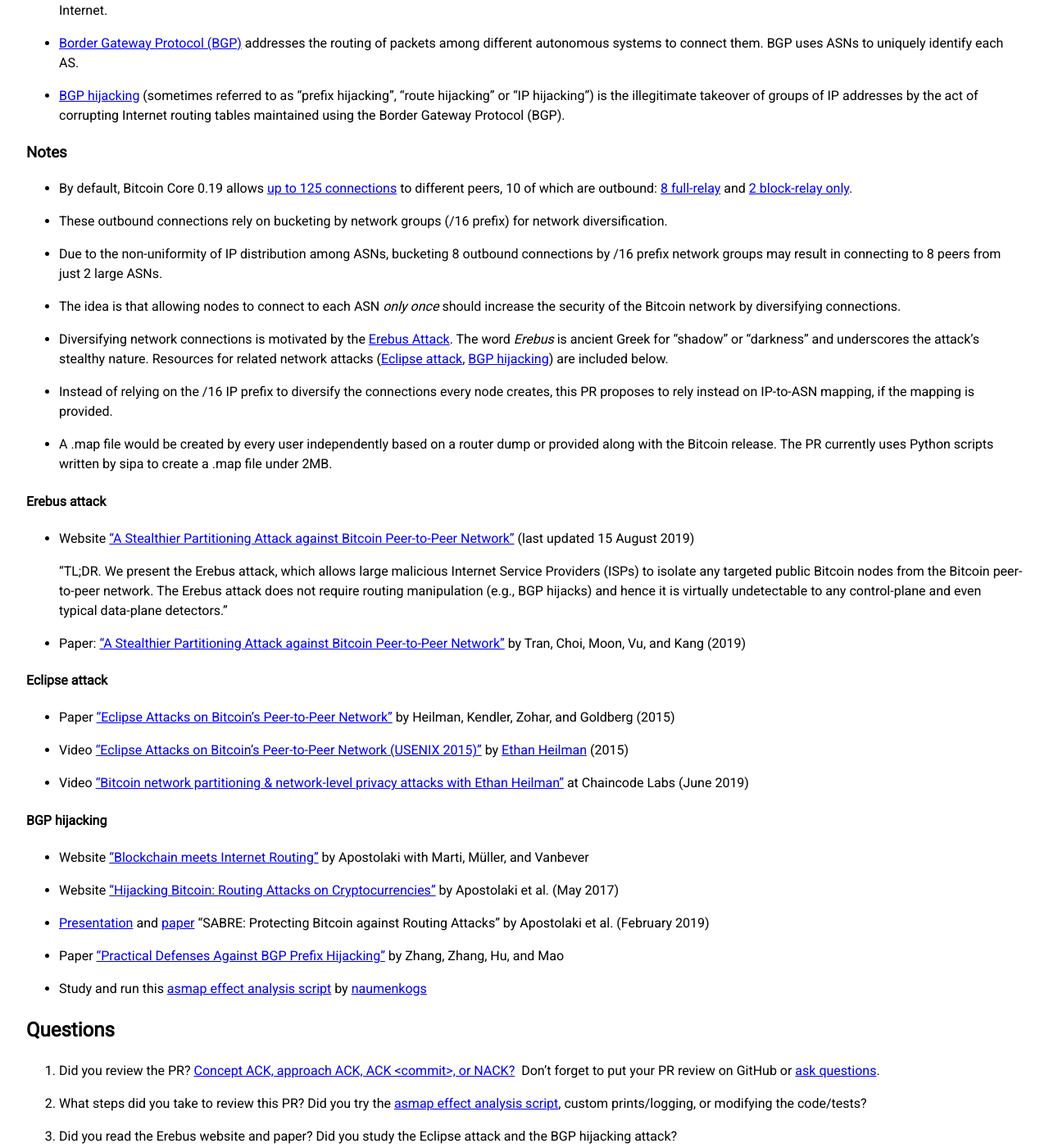
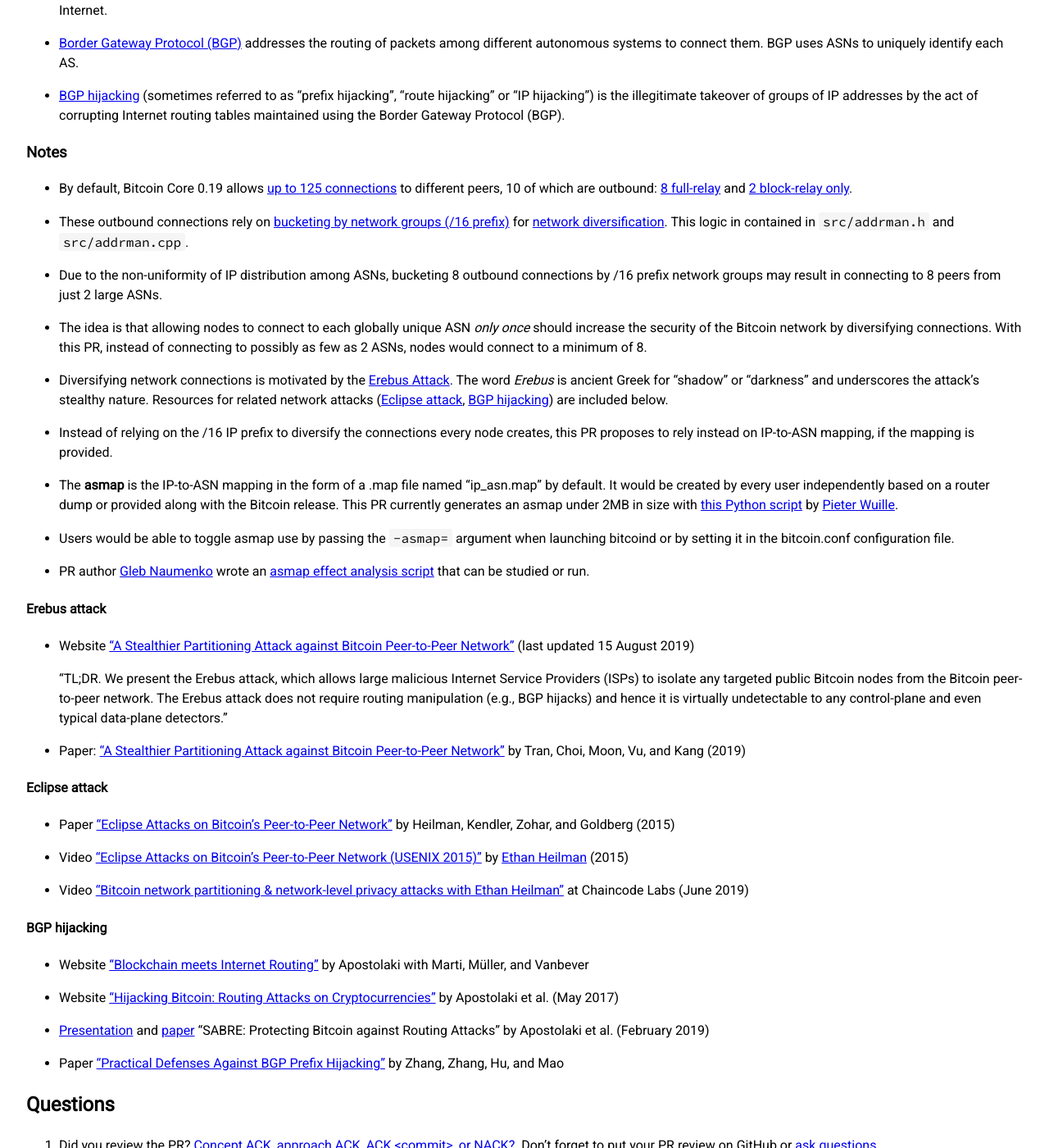
Before and after one commit to bitcoin-core-review-club/website, a Jekyll site: the page built from _posts/2019-12-11-#16702.md, in a window 1280 px wide and 1400 px high, scrolled down 645 px. Shown: the whole window at 82% size. Built offline with Jekyll 4.4.1, drawn with Linux system fonts in a browser that asks for light colours; nearby versions of some CDN libraries.

Commit message:
Improve n16702 notes & questions

```diff
--- a/_posts/2019-12-11-#16702.md
+++ b/_posts/2019-12-11-#16702.md
@@ -49,15 +49,20 @@
 full-relay](https://github.com/bitcoin/bitcoin/blob/0.19/src/net.h#L65) and [2
 block-relay only](https://github.com/bitcoin/bitcoin/pull/15759).
 
-- These outbound connections rely on bucketing by network groups (/16 prefix)
-for network diversification.
+- These outbound connections rely on [bucketing by network groups (/16
+prefix)](https://github.com/bitcoin/bitcoin/blob/0.19/src/addrman.h#L105) for
+[network
+diversification](https://github.com/bitcoin/bitcoin/blob/0.19/src/addrman.h#L100). This
+logic in contained in `src/addrman.h` and `src/addrman.cpp`.
 
 - Due to the non-uniformity of IP distribution among ASNs, bucketing 8 outbound
 connections by /16 prefix network groups may result in connecting to 8 peers
 from just 2 large ASNs.
 
-- The idea is that allowing nodes to connect to each ASN *only once* should
-increase the security of the Bitcoin network by diversifying connections.
+- The idea is that allowing nodes to connect to each globally unique ASN *only
+once* should increase the security of the Bitcoin network by diversifying
+connections. With this PR, instead of connecting to possibly as few as 2 ASNs,
+nodes would connect to a minimum of 8.
 
 - Diversifying network connections is motivated by the [Erebus
   Attack](/16702.html#erebus-attack). The word *Erebus* is ancient Greek for
@@ -70,9 +75,20 @@
 node creates, this PR proposes to rely instead on IP-to-ASN mapping, if the
 mapping is provided.
 
-- A .map file would be created by every user independently based on a router
-dump or provided along with the Bitcoin release. The PR currently uses Python
-scripts written by sipa to create a .map file under 2MB.
+- The **asmap** is the IP-to-ASN mapping in the form of a .map file named
+"ip_asn.map" by default. It would be created by every user independently based
+on a router dump or provided along with the Bitcoin release. This PR currently
+generates an asmap under 2MB in size with [this Python
+script](https://gist.github.com/sipa/b90070570597b950f29a6297772a7636) by
+[Pieter Wuille](https://github.com/sipa).
+
+- Users would be able to toggle asmap use by passing the `-asmap=` argument when
+  launching bitcoind or by setting it in the bitcoin.conf configuration file.
+
+- PR author [Gleb Naumenko](https://github.com/naumenkogs) wrote an [asmap
+  effect analysis
+  script](https://github.com/naumenkogs/bitcoin_network_analysis/blob/master/asmap/test.py)
+  that can be studied or run.
 
 #### Erebus attack
 
@@ -122,11 +138,6 @@
   Hijacking"](https://web.eecs.umich.edu/~zmao/Papers/conextDefendHijack07.pdf)
   by Zhang, Zhang, Hu, and Mao
 
-- Study and run this [asmap effect analysis
-  script](https://github.com/naumenkogs/bitcoin_network_analysis/blob/master/asmap/test.py)
-  by [naumenkogs](https://github.com/naumenkogs)
-
-
 ## Questions
 
 1. Did you review the PR? [Concept ACK, approach ACK, ACK \<commit\>, or
```
